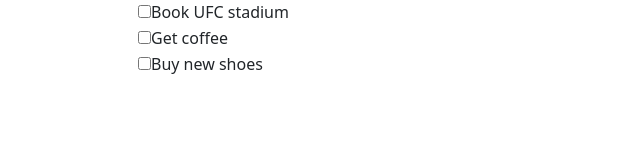
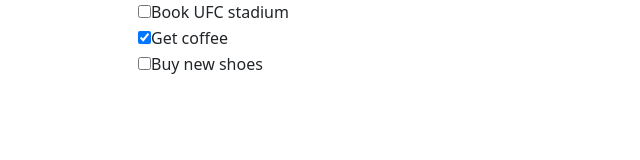
Before and after one commit to hemakas/angular-wishlist, an Angular app: page / in a window 1280 px wide. Shown: the top 160 px of the page, without its empty margins (0-640 px from the left). Built offline with nearby package versions, Linux system fonts and the light colour scheme.

Commit message:
attr and event binding

```diff
--- a/src/app/app.component.html
+++ b/src/app/app.component.html
@@ -6,10 +6,14 @@
 
   <ng-template #showItems>
     <ul class="wish-list">
-      <li *ngFor="let item of items">
+      <li *ngFor="let item of items; index as ii">
         <div class="form-check">
           <label class="form-check-label" for="">
-            <input type="checkbox">{{ item.wishText }}
+            <input type="checkbox"
+            [checked]="item.isComplete"
+            [attr.data-index]="ii"
+            (click)="toggleItem(item)"
+            >{{ item.wishText }}
           </label>
         </div>
       </li>
--- a/src/app/app.component.ts
+++ b/src/app/app.component.ts
@@ -6,6 +6,7 @@
   templateUrl: './app.component.html',
   styleUrls: ['./app.component.css']
 })
+
 export class AppComponent {
   items : WishItem[] = [
     new WishItem('Book UFC stadium'),
@@ -14,4 +15,10 @@
   ];
 
   title = 'wishlist';
+
+  toggleItem(item: WishItem) {
+    item.isComplete = !item.isComplete
+    console.log(item)
+  }
+
 }
```
